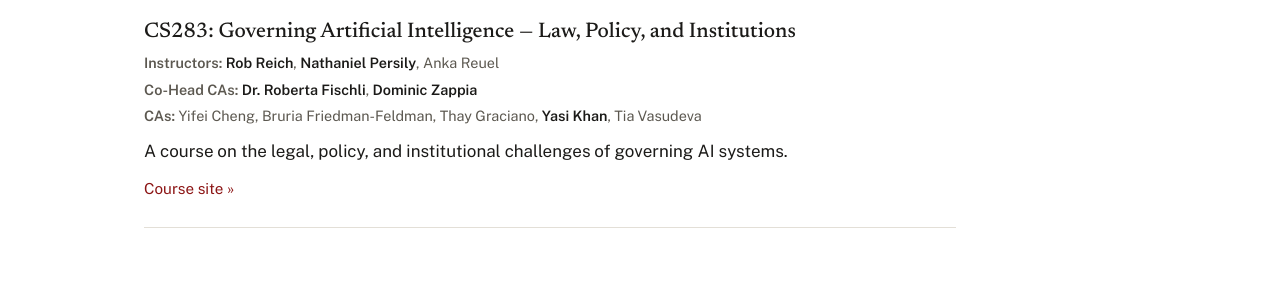
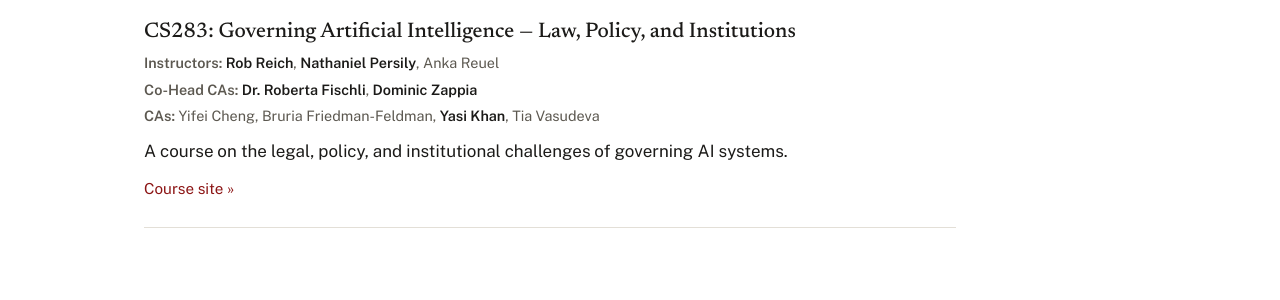
Before and after one commit to aigovlab/lab-website, a Jekyll site: the page built from teaching.html, in a window 1280 px wide. Shown: the part 256-556 px from the top of the page. Built offline with Jekyll 4.4.1, drawn with Linux system fonts in a browser that asks for light colours.

Commit message:
Drop Thay Graciano from the CS283 CA roster
Co-Authored-By: Claude Opus 5 (1M context) <noreply@anthropic.com>

```diff
--- a/_data/courses.yml
+++ b/_data/courses.yml
@@ -24,7 +24,6 @@
   cas:
     - "Yifei Cheng"
     - "Bruria Friedman-Feldman"
-    - "Thay Graciano"
     - "Yasi Khan"
     - "Tia Vasudeva"
   description: >-
```
